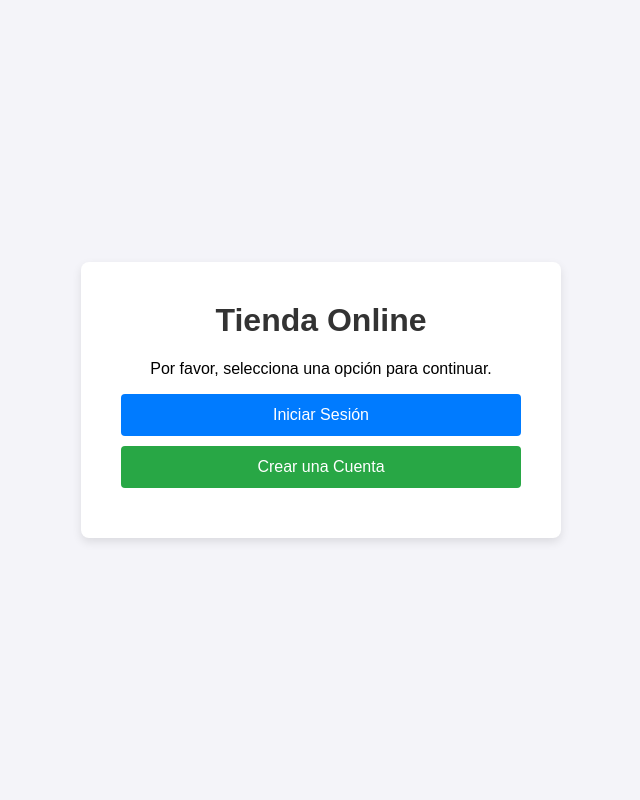
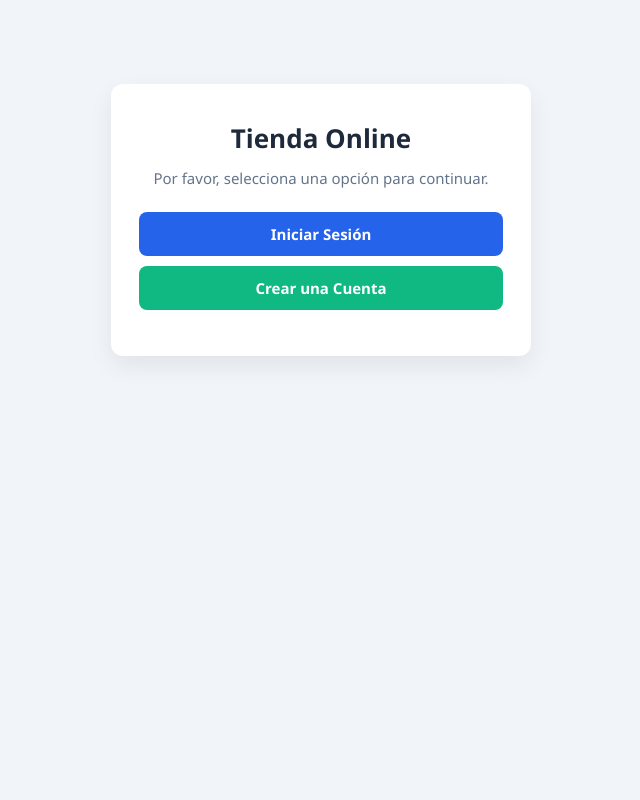
Before and after one commit to Daniel-SGL/ProyectoTienda, a PHP site: page / in a window 1280 px wide. Shown: the whole page, without its empty margins (319-959 px from the left). Run offline with PHP 8.4, Linux system fonts and the light colour scheme; data that the repository does not hold is empty.

Commit message:
feat: implement product catalog display and styling in main view

```diff
--- a/controllers/mainController.php
+++ b/controllers/mainController.php
@@ -3,6 +3,7 @@
 require_once("db.php");
 $conn = db::connect();
 require_once("models/User.php");
+require_once("models/Product.php");
 
 session_start();
 
@@ -28,7 +29,7 @@ if (isset($_POST['login'])) {
     if (isset($_POST['correo']) && isset($_POST['password'])) {
         if ($row = $result->fetch_assoc()) {
             if ($row['password'] == md5($_POST['password'])) {
-                $_SESSION['user'] = new User($row['id'], $row['nombre'], $row['correo'], $row['direccion']);
+                $_SESSION['user'] = new User($row['nombre'], $row['correo'], $row['direccion'], $row['id']);
             } else {
                 $info = "Contraseña incorrecta";
             }
@@ -56,4 +57,21 @@ if (isset($_POST['register'])) {
     }
 }
 
+$products = [];
+if (isset($_SESSION['user'])) {
+    $qProducts = "SELECT * FROM Producto";
+    $resultadoProducts = $conn->query($qProducts);
+
+    if($resultadoProducts){
+        while($row = $resultadoProducts->fetch_assoc()){
+            $products[] = new Product(
+                $row['nombre'],
+                $row['precio'],
+                $row['descripcion'],
+                $row['idProducto']
+            );
+        }
+    }
+}
+
 require_once "views/mainView.phtml";
--- a/views/mainView.phtml
+++ b/views/mainView.phtml
@@ -5,30 +5,45 @@
     <meta charset="UTF-8">
     <meta name="viewport" content="width=device-width, initial-scale=1.0">
     <title>Bienvenido - Tienda Online</title>
+</head>
 <style>
-        body {
-            font-family: Arial, sans-serif;
-            background-color: #f4f4f9;
-            display: flex;
-            justify-content: center;
-            align-items: center;
-            height: 100vh;
+        * {
+            box-sizing: border-box;
             margin: 0;
+            padding: 0;
         }
 
-        .card {
-            background: white;
-            padding: 40px;
-            border-radius: 8px;
-            box-shadow: 0 4px 10px rgba(0, 0, 0, 0.1);
-            text-align: center;
-            width: 100%;
-            max-width: 400px;
+        body {
+            font-family: 'Segoe UI', system-ui, -apple-system, sans-serif;
+            background-color: #f1f5f9;
+            color: #334155;
+            min-height: 100vh;
+            padding: 24px 16px;
         }
 
-        h1 {
-            margin-top: 0;
-            color: #333;
+        /* ==============================
+           VISTA NO AUTENTICADO (Tarjeta central)
+           ============================== */
+        .card {
+            background: #ffffff;
+            max-width: 420px;
+            margin: 60px auto;
+            padding: 36px 28px;
+            border-radius: 12px;
+            box-shadow: 0 10px 25px rgba(0, 0, 0, 0.07);
+            text-align: center;
+        }
+
+        .card h1 {
+            color: #1e293b;
+            font-size: 26px;
+            margin-bottom: 12px;
+        }
+
+        .card p {
+            color: #64748b;
+            margin-bottom: 24px;
+            font-size: 15px;
         }
 
         .btn {
@@ -36,41 +51,159 @@
             width: 100%;
             padding: 12px;
             margin: 10px 0;
-            border: none;
-            border-radius: 4px;
-            font-size: 16px;
-            cursor: pointer;
+            border-radius: 8px;
+            font-size: 15px;
+            font-weight: 600;
             text-decoration: none;
-            color: white;
-            box-sizing: border-box;
+            color: #ffffff;
+            transition: all 0.2s ease;
         }
 
         .btn-login {
-            background-color: #007bff;
+            background-color: #2563eb;
         }
 
         .btn-login:hover {
-            background-color: #0056b3;
+            background-color: #1d4ed8;
         }
 
         .btn-register {
-            background-color: #28a745;
+            background-color: #10b981;
         }
 
         .btn-register:hover {
-            background-color: #218838;
+            background-color: #059669;
+        }
+
+        /* ==============================
+           VISTA AUTENTICADO (Catálogo y Header)
+           ============================== */
+        header {
+            max-width: 1100px;
+            margin: 0 auto 28px auto;
+            background: #ffffff;
+            padding: 18px 24px;
+            border-radius: 10px;
+            display: flex;
+            justify-content: space-between;
+            align-items: center;
+            box-shadow: 0 2px 8px rgba(0, 0, 0, 0.05);
+        }
+
+        header h2 {
+            font-size: 20px;
+            color: #0f172a;
+        }
+
+        .logout {
+            text-decoration: none;
+            color: #ef4444;
+            font-weight: 600;
+            font-size: 14px;
+            padding: 8px 16px;
+            border-radius: 6px;
+            border: 1px solid #fecaca;
+            background-color: #fef2f2;
+            transition: all 0.2s ease;
+        }
+
+        .logout:hover {
+            background-color: #ef4444;
+            color: #ffffff;
+        }
+
+        h3 {
+            max-width: 1100px;
+            margin: 0 auto 20px auto;
+            font-size: 22px;
+            color: #1e293b;
+        }
+
+        /* Tarjetas de productos */
+        body > div:not(.card) {
+            max-width: 1100px;
+            margin: 14px auto;
+            background: #ffffff;
+            padding: 20px 24px;
+            border-radius: 10px;
+            box-shadow: 0 2px 6px rgba(0, 0, 0, 0.05);
+            display: flex;
+            flex-direction: column;
+            gap: 8px;
+            transition: transform 0.2s ease, box-shadow 0.2s ease;
+        }
+
+        body > div:not(.card):hover {
+            transform: translateY(-2px);
+            box-shadow: 0 6px 16px rgba(0, 0, 0, 0.08);
+        }
+
+        body > div:not(.card) h4 {
+            font-size: 18px;
+            color: #1e293b;
+        }
+
+        body > div:not(.card) p {
+            color: #64748b;
+            font-size: 14px;
+            line-height: 1.5;
+        }
+
+        .precio {
+            font-size: 19px !important;
+            font-weight: 700;
+            color: #059669 !important;
+            margin: 4px 0 8px 0;
+        }
+
+        button {
+            align-self: flex-start;
+            background-color: #2563eb;
+            color: #ffffff;
+            border: none;
+            padding: 10px 20px;
+            border-radius: 6px;
+            font-size: 14px;
+            font-weight: 600;
+            cursor: pointer;
+            transition: background-color 0.2s ease;
+        }
+
+        button:hover {
+            background-color: #1d4ed8;
         }
     </style>
-</head>
 
 <body>
+    <?php if(isset($_SESSION['user'])): ?>
+        <header>
+            <h2>¡Hola, <?= htmlspecialchars($_SESSION['user']->getName()) ?>!</h2>
+            <a href="index.php?logout" class="logout">Cerrar sesion</a>
+        </header>
+
+        <h3>Catalogo de Productos</h3>
+
+        <?php if(empty($products)) : ?>
+            <p>Aun no hay productos para mostrar</p>
+        <?php else : ?>
+            <?php foreach ($products as $product): ?>
+                <div>
+                    <h4><?= htmlspecialchars($product->getName()); ?></h4>
+                    <p><?= htmlspecialchars($product->getDescription()); ?></p>
+                    <p class="precio"><?= htmlspecialchars($product->getPrice()) . "€"; ?>
+                    <button>Añadir al Carrito</button>
+                </div>
+            <?php endforeach; ?>
+        <?php endif; ?>
+
+    <?php else: ?>
         <div class="card">
             <h1>Tienda Online</h1>
             <p>Por favor, selecciona una opción para continuar.</p>
-
             <a href="index.php?login" class="btn btn-login">Iniciar Sesión</a>
             <a href="index.php?register" class="btn btn-register">Crear una Cuenta</a>
         </div>
+
+    <?php endif; ?>
 </body>
-
 </html>
```
Lines whose indentation alone changed are shown as unchanged.
